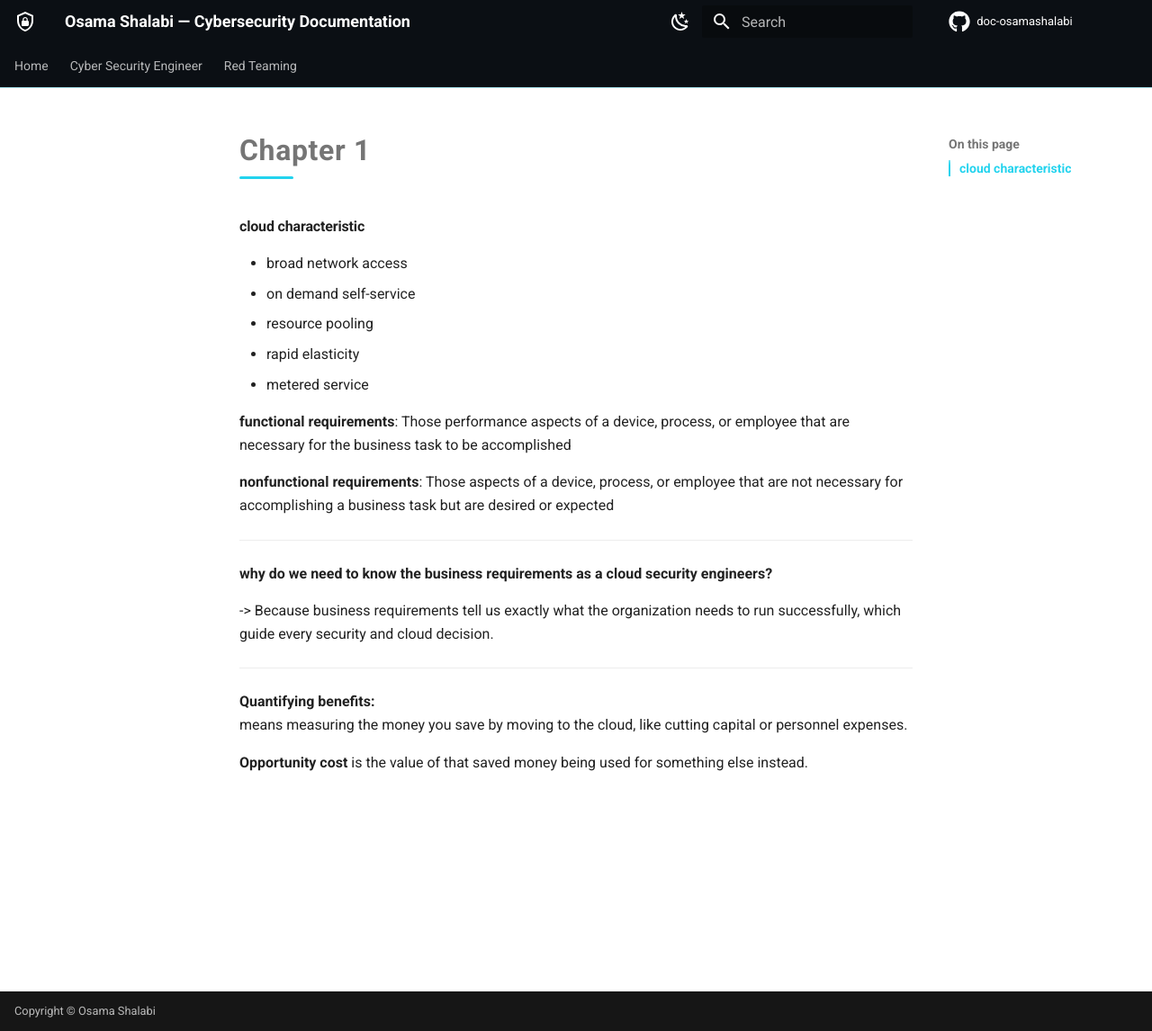
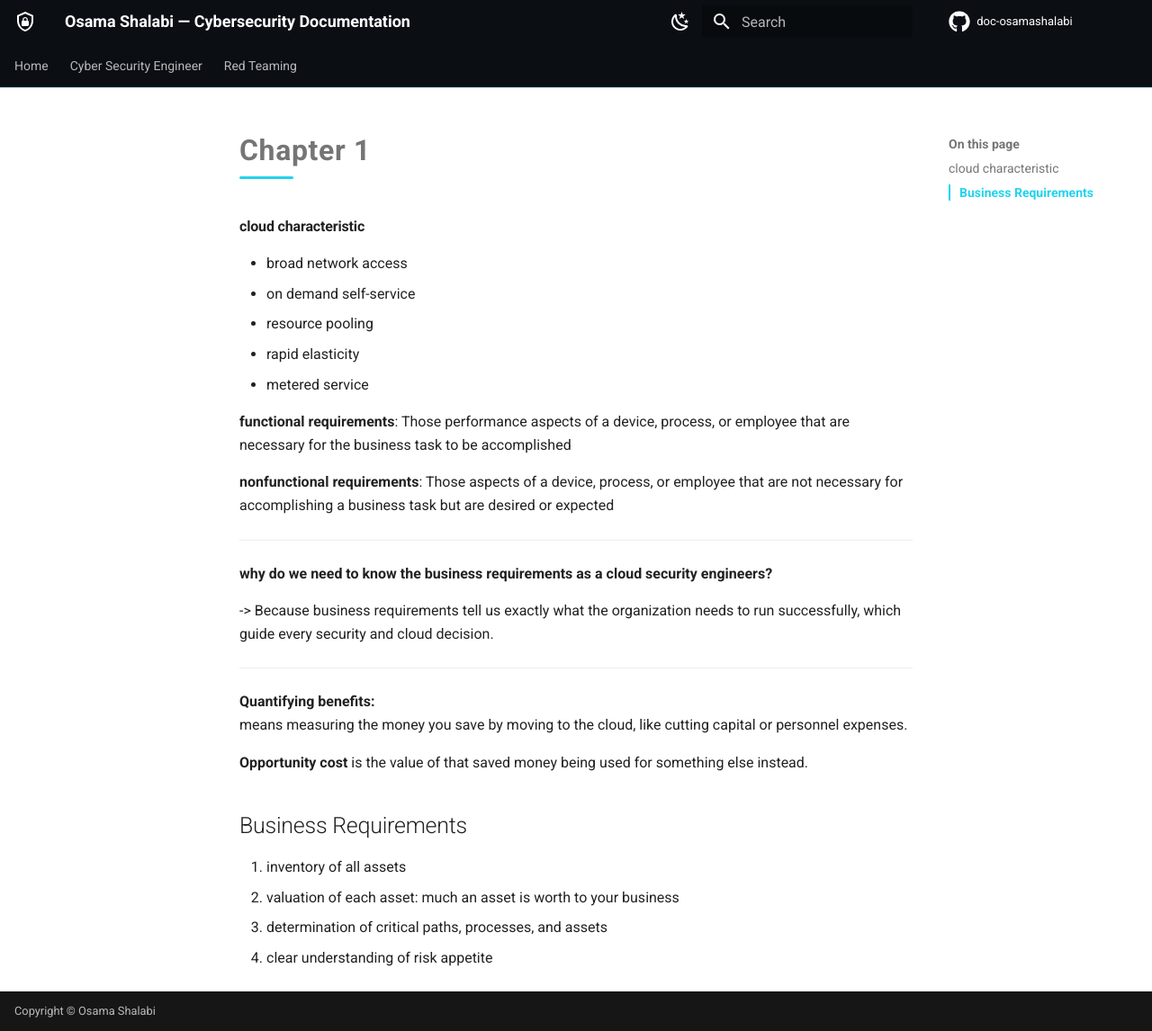
Before and after one commit to osamashalabi432-png/doc-osamashalabi, an MkDocs documentation site: the page built from docs/cyber-security-engineer/cloud/CCSP/Chapter 1.md, in a window 1280 px wide and 1146 px high. Shown: the whole window at 90% size. Built offline with MkDocs 1.6.1 and Material for MkDocs 9.7.7, drawn with Linux system fonts in a browser that asks for light colours; comment, search, counter and statistics services are not loaded.

Commit message:
vault backup: 2026-09-28 20:16:05

```diff
--- a/docs/cyber-security-engineer/cloud/CCSP/Chapter 1.md
+++ b/docs/cyber-security-engineer/cloud/CCSP/Chapter 1.md
@@ -20,3 +20,12 @@
 **Quantifying benefits:** means measuring the money you save by moving to the cloud, like cutting capital or personnel expenses.
 
 **Opportunity cost** is the value of that saved money being used for something else instead.
+
+
+
+
+## Business Requirements
+1. inventory of all assets
+2. valuation of each asset: much an asset is worth to your business
+3. determination of critical paths, processes, and assets
+4. clear understanding of risk appetite
```
